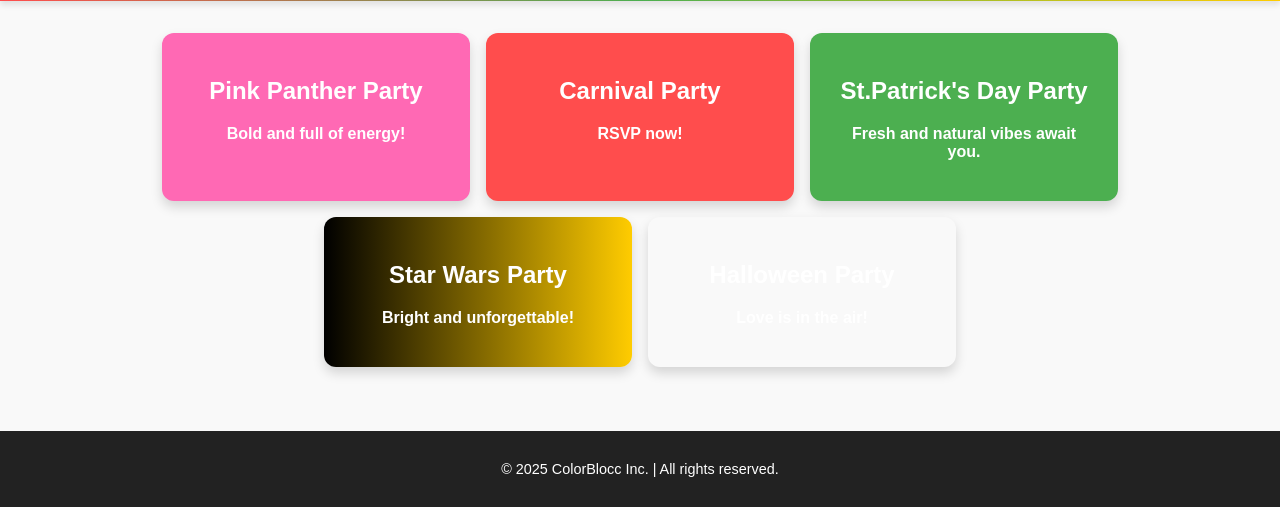
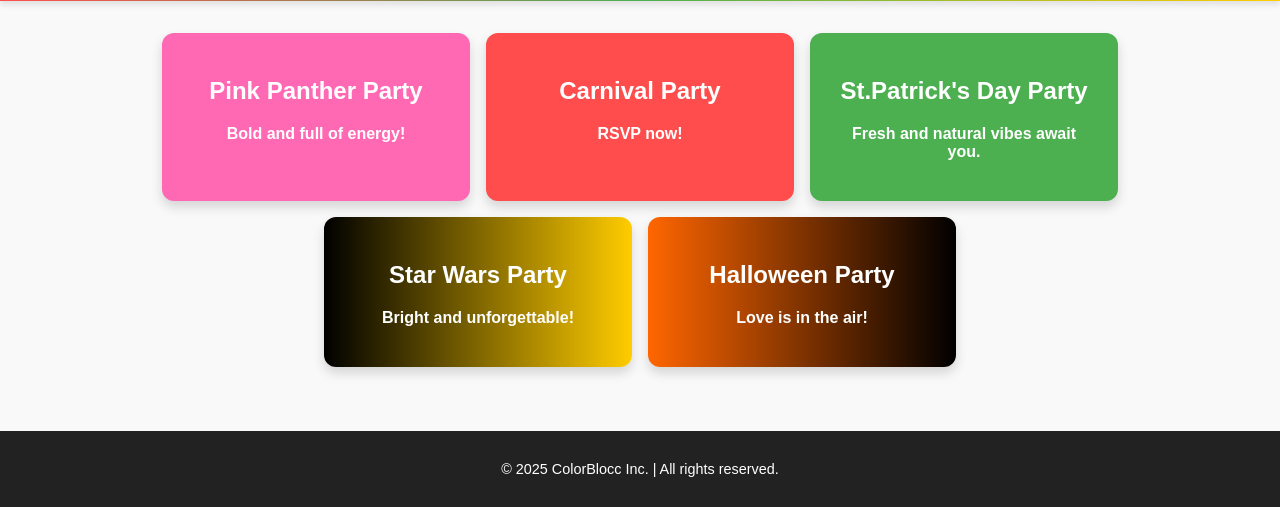
Before and after one commit to SevenMizu/ColorBlock-Application, a Flask app: page / in a window 1280 px wide. Shown: the part 374-881 px from the top of the page. Run offline with Flask 3, Linux system fonts and the light colour scheme.

Commit message:
added halloween color

```diff
--- a/static/styles.css
+++ b/static/styles.css
@@ -81,6 +81,10 @@ body {
   background-color: #ff69b4;
 }
 
+.halloween {
+  background: linear-gradient(to right, #ff6600, #000000);
+}
+
 /* Footer */
 footer {
   text-align: center;
```
